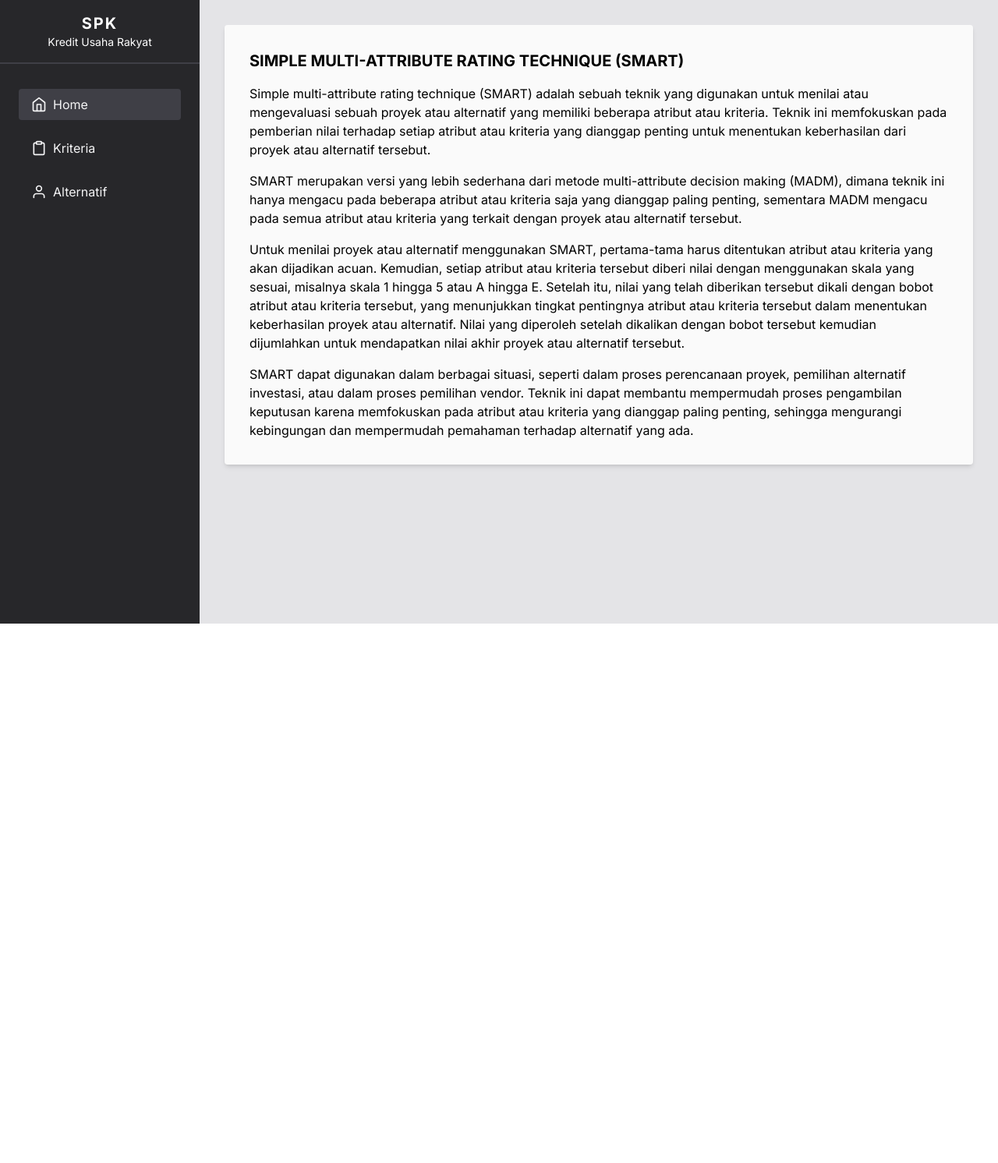
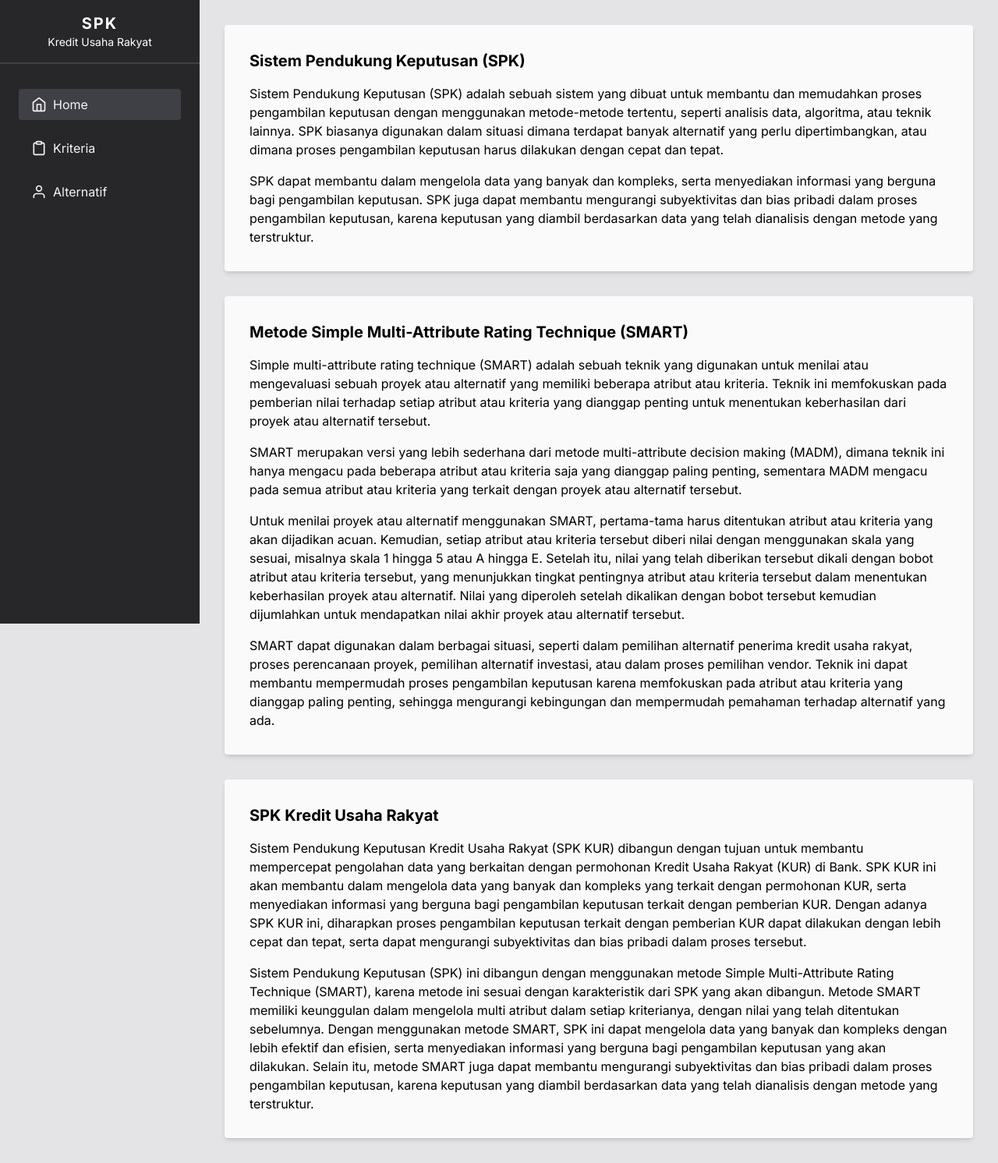
Before and after one commit to arialghifari/spk, a PHP site: page / in a window 1280 px wide. Shown: the whole page at 78% size. Before the commit the page ends 800 px from the top, so only its background shows below. Run offline with PHP 8.4, Linux system fonts and the light colour scheme; some libraries are stand-ins or nearby versions.

Commit message:
Add information

```diff
--- a/index.php
+++ b/index.php
@@ -24,13 +24,23 @@
 		</div>
 	</nav>
 
-	<main class="flex w-full h-fit">
-		<div class="m-8 bg-zinc-50 p-8 rounded flex flex-col gap-4 shadow-md w-full">
-			<h2 class="font-semibold text-xl">SIMPLE MULTI-ATTRIBUTE RATING TECHNIQUE (SMART)</h2>
+	<main class="flex flex-col w-full h-fit my-8 gap-8">
+		<div class="mx-8 bg-zinc-50 p-8 rounded flex flex-col gap-4 shadow-md">
+			<h2 class="font-semibold text-xl">Sistem Pendukung Keputusan (SPK)</h2>
+			<p>Sistem Pendukung Keputusan (SPK) adalah sebuah sistem yang dibuat untuk membantu dan memudahkan proses pengambilan keputusan dengan menggunakan metode-metode tertentu, seperti analisis data, algoritma, atau teknik lainnya. SPK biasanya digunakan dalam situasi dimana terdapat banyak alternatif yang perlu dipertimbangkan, atau dimana proses pengambilan keputusan harus dilakukan dengan cepat dan tepat.</p>
+			<p>SPK dapat membantu dalam mengelola data yang banyak dan kompleks, serta menyediakan informasi yang berguna bagi pengambilan keputusan. SPK juga dapat membantu mengurangi subyektivitas dan bias pribadi dalam proses pengambilan keputusan, karena keputusan yang diambil berdasarkan data yang telah dianalisis dengan metode yang terstruktur.</p>
+		</div>
+		<div class="mx-8 bg-zinc-50 p-8 rounded flex flex-col gap-4 shadow-md">
+			<h2 class="font-semibold text-xl">Metode Simple Multi-Attribute Rating Technique (SMART)</h2>
 			<p>Simple multi-attribute rating technique (SMART) adalah sebuah teknik yang digunakan untuk menilai atau mengevaluasi sebuah proyek atau alternatif yang memiliki beberapa atribut atau kriteria. Teknik ini memfokuskan pada pemberian nilai terhadap setiap atribut atau kriteria yang dianggap penting untuk menentukan keberhasilan dari proyek atau alternatif tersebut.</p>
 			<p>SMART merupakan versi yang lebih sederhana dari metode multi-attribute decision making (MADM), dimana teknik ini hanya mengacu pada beberapa atribut atau kriteria saja yang dianggap paling penting, sementara MADM mengacu pada semua atribut atau kriteria yang terkait dengan proyek atau alternatif tersebut.</p>
 			<p>Untuk menilai proyek atau alternatif menggunakan SMART, pertama-tama harus ditentukan atribut atau kriteria yang akan dijadikan acuan. Kemudian, setiap atribut atau kriteria tersebut diberi nilai dengan menggunakan skala yang sesuai, misalnya skala 1 hingga 5 atau A hingga E. Setelah itu, nilai yang telah diberikan tersebut dikali dengan bobot atribut atau kriteria tersebut, yang menunjukkan tingkat pentingnya atribut atau kriteria tersebut dalam menentukan keberhasilan proyek atau alternatif. Nilai yang diperoleh setelah dikalikan dengan bobot tersebut kemudian dijumlahkan untuk mendapatkan nilai akhir proyek atau alternatif tersebut.</p>
-			<p>SMART dapat digunakan dalam berbagai situasi, seperti dalam proses perencanaan proyek, pemilihan alternatif investasi, atau dalam proses pemilihan vendor. Teknik ini dapat membantu mempermudah proses pengambilan keputusan karena memfokuskan pada atribut atau kriteria yang dianggap paling penting, sehingga mengurangi kebingungan dan mempermudah pemahaman terhadap alternatif yang ada.</p>
+			<p>SMART dapat digunakan dalam berbagai situasi, seperti dalam pemilihan alternatif penerima kredit usaha rakyat, proses perencanaan proyek, pemilihan alternatif investasi, atau dalam proses pemilihan vendor. Teknik ini dapat membantu mempermudah proses pengambilan keputusan karena memfokuskan pada atribut atau kriteria yang dianggap paling penting, sehingga mengurangi kebingungan dan mempermudah pemahaman terhadap alternatif yang ada.</p>
+		</div>
+		<div class="mx-8 bg-zinc-50 p-8 rounded flex flex-col gap-4 shadow-md">
+			<h2 class="font-semibold text-xl">SPK Kredit Usaha Rakyat</h2>
+			<p>Sistem Pendukung Keputusan Kredit Usaha Rakyat (SPK KUR) dibangun dengan tujuan untuk membantu mempercepat pengolahan data yang berkaitan dengan permohonan Kredit Usaha Rakyat (KUR) di Bank. SPK KUR ini akan membantu dalam mengelola data yang banyak dan kompleks yang terkait dengan permohonan KUR, serta menyediakan informasi yang berguna bagi pengambilan keputusan terkait dengan pemberian KUR. Dengan adanya SPK KUR ini, diharapkan proses pengambilan keputusan terkait dengan pemberian KUR dapat dilakukan dengan lebih cepat dan tepat, serta dapat mengurangi subyektivitas dan bias pribadi dalam proses tersebut.</p>
+			<p>Sistem Pendukung Keputusan (SPK) ini dibangun dengan menggunakan metode Simple Multi-Attribute Rating Technique (SMART), karena metode ini sesuai dengan karakteristik dari SPK yang akan dibangun. Metode SMART memiliki keunggulan dalam mengelola multi atribut dalam setiap kriterianya, dengan nilai yang telah ditentukan sebelumnya. Dengan menggunakan metode SMART, SPK ini dapat mengelola data yang banyak dan kompleks dengan lebih efektif dan efisien, serta menyediakan informasi yang berguna bagi pengambilan keputusan yang akan dilakukan. Selain itu, metode SMART juga dapat membantu mengurangi subyektivitas dan bias pribadi dalam proses pengambilan keputusan, karena keputusan yang diambil berdasarkan data yang telah dianalisis dengan metode yang terstruktur.</p>
 		</div>
 	</main>
 
```
Also changed, not shown: Smart.php (+13 -17 lines), hasil/index.php (+43 -16 lines).
